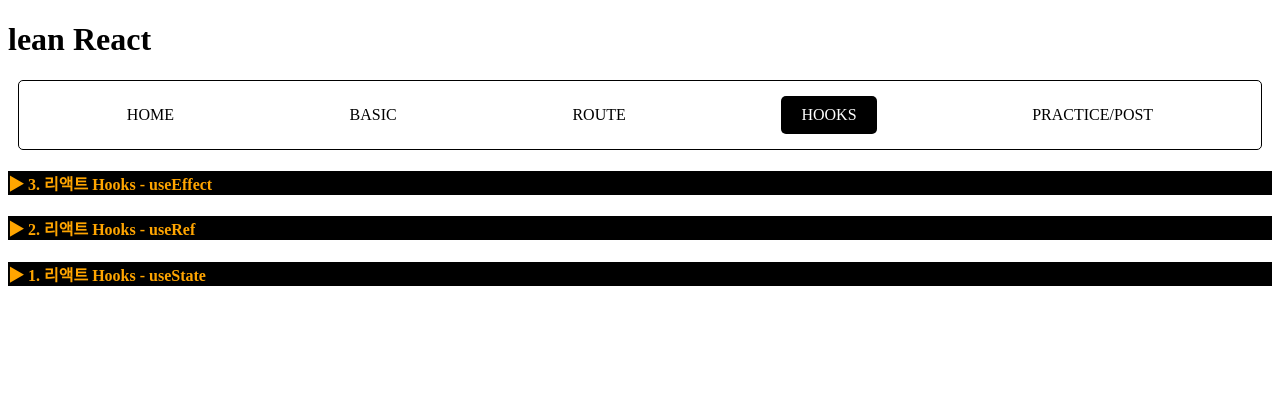
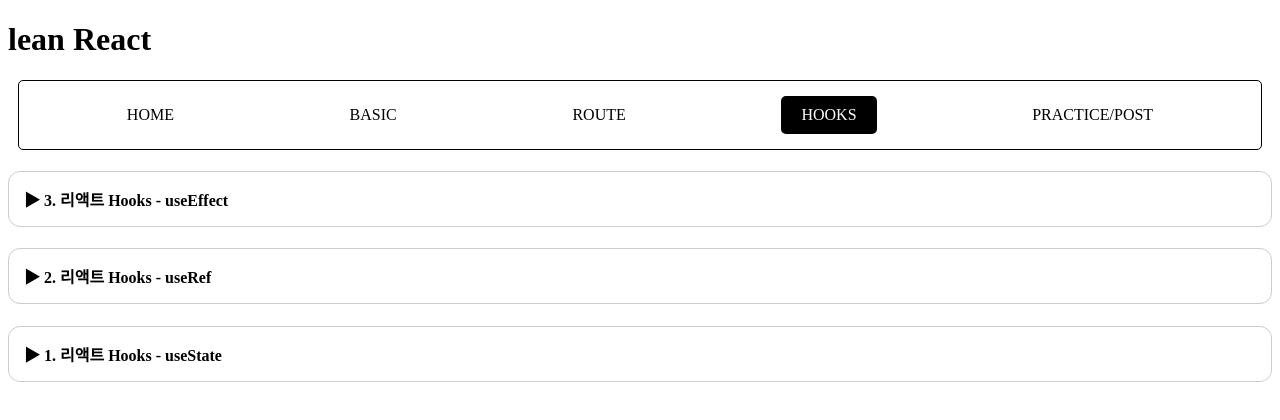
Before and after one commit to tndals11/Frontend, a React (Vite) app in the folder lean-react/: page /hooks in a window 1280 px wide. Shown: the top 420 px of the page. Built offline with nearby package versions, Linux system fonts and the light colour scheme.

Commit message:
2025-11-04 React Toggle

```diff
--- a/lean-react/src/components/ToggleSection.tsx
+++ b/lean-react/src/components/ToggleSection.tsx
@@ -9,9 +9,12 @@ function ToggleSection({ title, children }: ToggleSectionProps) {
   const [isOpen, setIsOpen] = useState<boolean>(false);
 
   const h4Style = {
-    backgroundColor: "black",
-    color: "orange",
+    color: "black",
     cursor: "pointer",
+    padding: "15px",
+    border: "1px solid #ccc",
+    borderRadius: "12px",
+    boxshadow: "0 8px 12px rgba(0, 0, 0, 0.8)",
   };
 
   const toggleSectionStyle: CSSProperties = {
```
